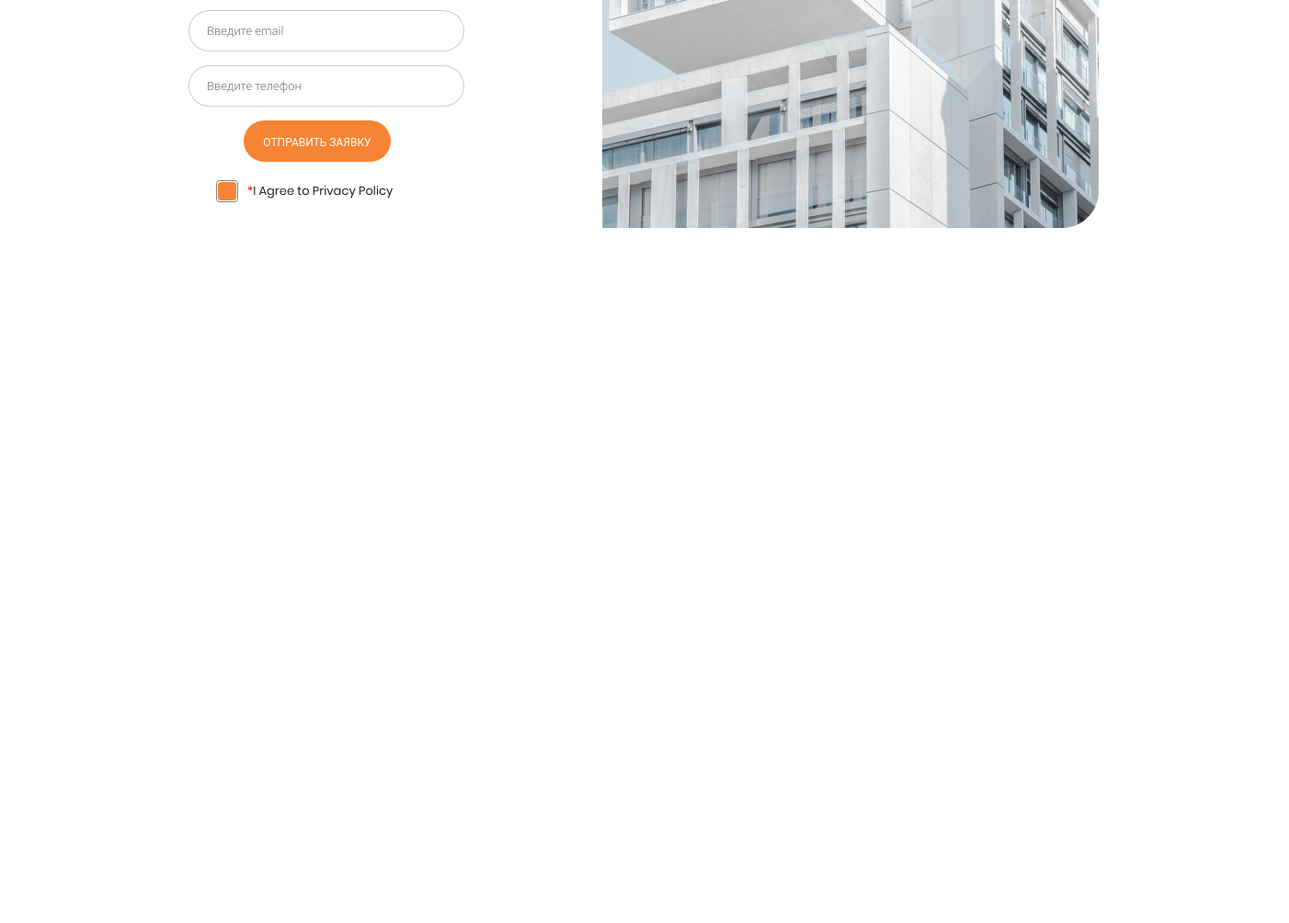
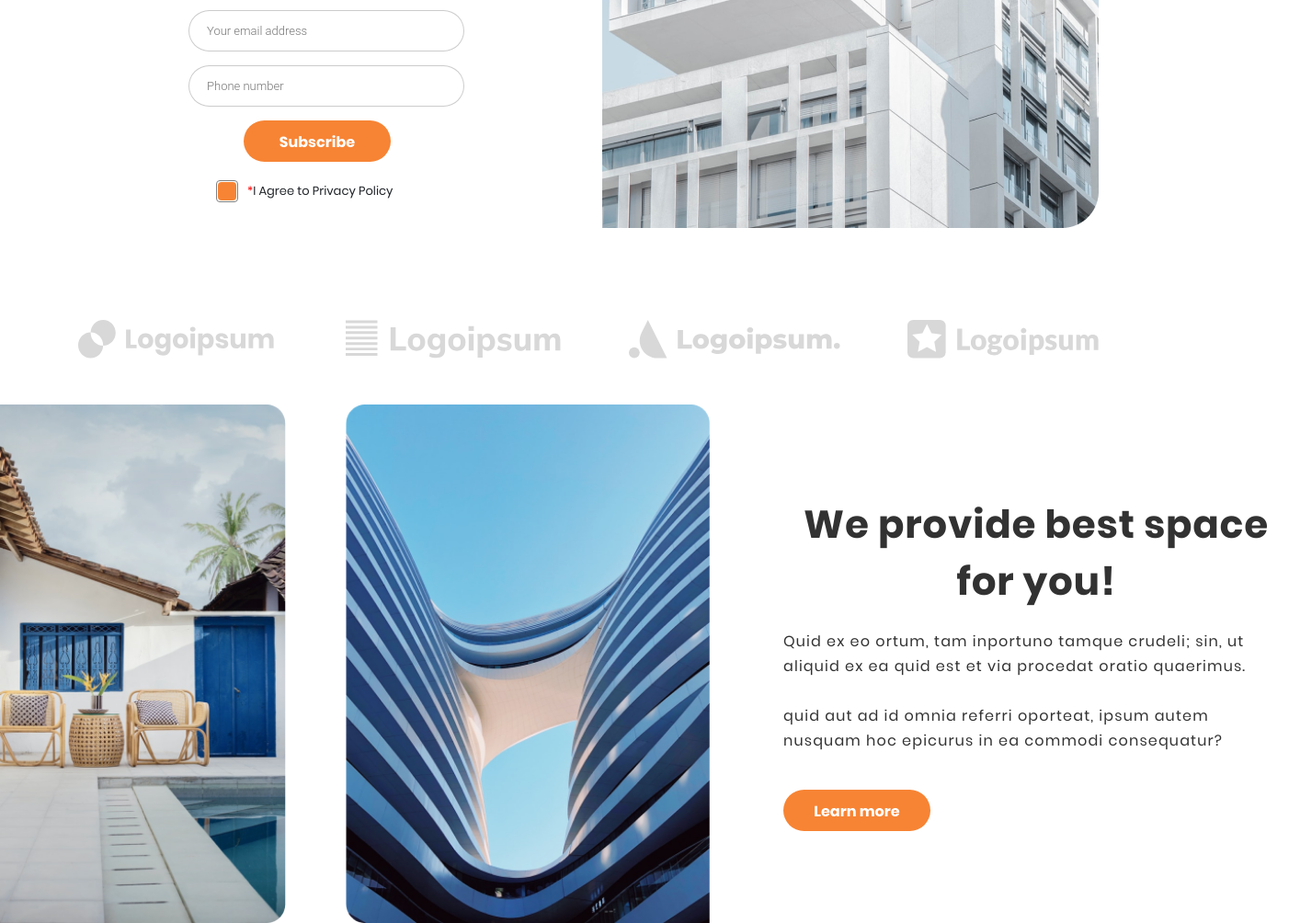
Before and after one commit to Markezon/cutspace, a website: page src/index.html in a window 1280 px wide. Shown: the part 540-1544 px from the top of the page at 92% size, 1402 px wide, since content can reach past the window. Before the commit the page ends 800 px from the top, so only its background shows below. Drawn offline with nearby package versions, Linux system fonts and the light colour scheme.

Commit message:
add section Share

```diff
--- a/src/index.html
+++ b/src/index.html
@@ -54,18 +54,18 @@
 					<form action="#" class="form consultation__form" method="POST">
 						<div class="form__item">
 							<input class="input input-mail" type="email" data-validate-field="email" name="Email"
-							placeholder="Введите email">
+							placeholder="Your email address">
 						</div>
 						<div class="form__item">
-							<input class="input input-tel" type="tel" data-validate-field="tel" name="Телефон"
-							placeholder="Введите телефон">
+							<input class="input input-tel" type="tel" data-validate-field="tel" name="Phone"
+							placeholder="Phone number">
 						</div>
 						<div class="form__textarea none">
 							<textarea class="textarea" name="Сообщение" id="" cols="30" rows="10"
 							placeholder="Введите ваше сообщение"></textarea>
 						</div>
 						<div class="form__btn">
-							<button class="consultation__btn btn">Отправить заявку</button>
+							<button class="consultation__btn btn">Subscribe</button>
 						</div>
 						<div class="form__policy">
 							<input id="formAgreement" checked type="checkbox" name="agreement" class="form__policy-input input-policy">
@@ -79,8 +79,34 @@
 			</div>
 		</div>
 	</section>
-
-
+	<section class="share">
+		<div class="container">
+			<div class="share__company">
+				<img src="icons/share/1.svg" alt="company1" class="share__company_logo">
+				<img src="icons/share/2.svg" alt="company2" class="share__company_logo">
+				<img src="icons/share/3.svg" alt="company3" class="share__company_logo">
+				<img src="icons/share/4.svg" alt="company4" class="share__company_logo">
+			</div>
+		</div>
+		<div class="share__wrapper">
+			<div class="share__item1">
+				<img src="img/share/chair.png" alt="chair" class="share__item_img">
+				<img src="img/share/waves.png" alt="waves" class="share__item_img">
+			</div>
+			<div class="share__item2">
+				<div class="share__item2_title title">
+					We provide best space for you!
+				</div>
+				<div class="share__item2_subtitle subtitle">
+					Quid ex eo ortum, tam inportuno tamque crudeli; sin, ut aliquid ex ea quid est et via procedat oratio quaerimus.
+					<br>
+					<br>
+					quid aut ad id omnia referri oporteat, ipsum autem nusquam hoc epicurus in ea commodi consequatur?
+				</div>
+				<button class="share__item2_btn btn">Learn more</button>
+			</div>
+		</div>
+	</section>
 
 
 
--- a/src/sass/blocks/_button.scss
+++ b/src/sass/blocks/_button.scss
@@ -4,11 +4,11 @@
     width: 160px;
     height: 45px;
     background-color: $main-color;
-    font-family: 'Roboto';
-    font-size: 12px;
-    line-height: 22px;
-    font-weight: 400;
-    text-transform: uppercase;
+    font-family: 'Poppins';
+    font-style: normal;
+    font-weight: 700;
+    font-size: 16px;
+    line-height: 24px;
     color: #ffffff;
     padding-top: 2px;
     transition: all 0.6s;
--- /dev/null
+++ b/src/sass/blocks/_share.scss
@@ -0,0 +1,27 @@
+.share {
+    margin-top: 100px;
+    &__company {
+        height: 42px;
+        display: flex;
+        justify-content: space-between;
+    }
+    &__wrapper {
+        margin-top: 50px;
+        display: grid;
+        grid-template-columns: 772px 550px;
+        column-gap: 80px;
+    }
+    &__item1 {
+        display: flex;
+        justify-content: space-between;
+    }
+    &__item2 {
+        padding: 100px 0;
+        &_title {
+            text-align: center;
+        }
+        &_subtitle {
+            margin: 20px 0 40px 0;
+        }
+    }
+}
--- a/src/sass/blocks/_title.scss
+++ b/src/sass/blocks/_title.scss
@@ -1,17 +1,17 @@
 .title {
-    font-family: 'Roboto';
-    font-size: 26px;
-    line-height: 23px;
+    font-style: normal;
     font-weight: 700;
-    text-transform: uppercase;
-    color: #2e2e2e;
-    text-align: center;
+    font-size: 42px;
+    line-height: 62px;
+    letter-spacing: 0.8px;
+    color: #323232;
 }
 .subtitle {
-    font-family: 'Roboto';
-    font-size: 21px;
-    line-height: 24px;
-    font-weight: 300;
-    color: #2e2e2e;
-    text-align: center;
+    font-family: 'Poppins';
+    font-style: normal;
+    font-weight: 400;
+    font-size: 16px;
+    line-height: 27px;
+    letter-spacing: 1.15px;
+    color: #323232;
 }
--- a/src/sass/style.scss
+++ b/src/sass/style.scss
@@ -61,6 +61,7 @@ ul {
 @import 'blocks/form';
 @import 'blocks/header';
 @import 'blocks/find';
+@import 'blocks/share';
 @import 'blocks/footer';
 @import 'blocks/policy';
 @import 'blocks/modal';
```
Also changed, not shown: dist/css/style.min.css, dist/index.html, src/css/style.min.css, 1 other file.
